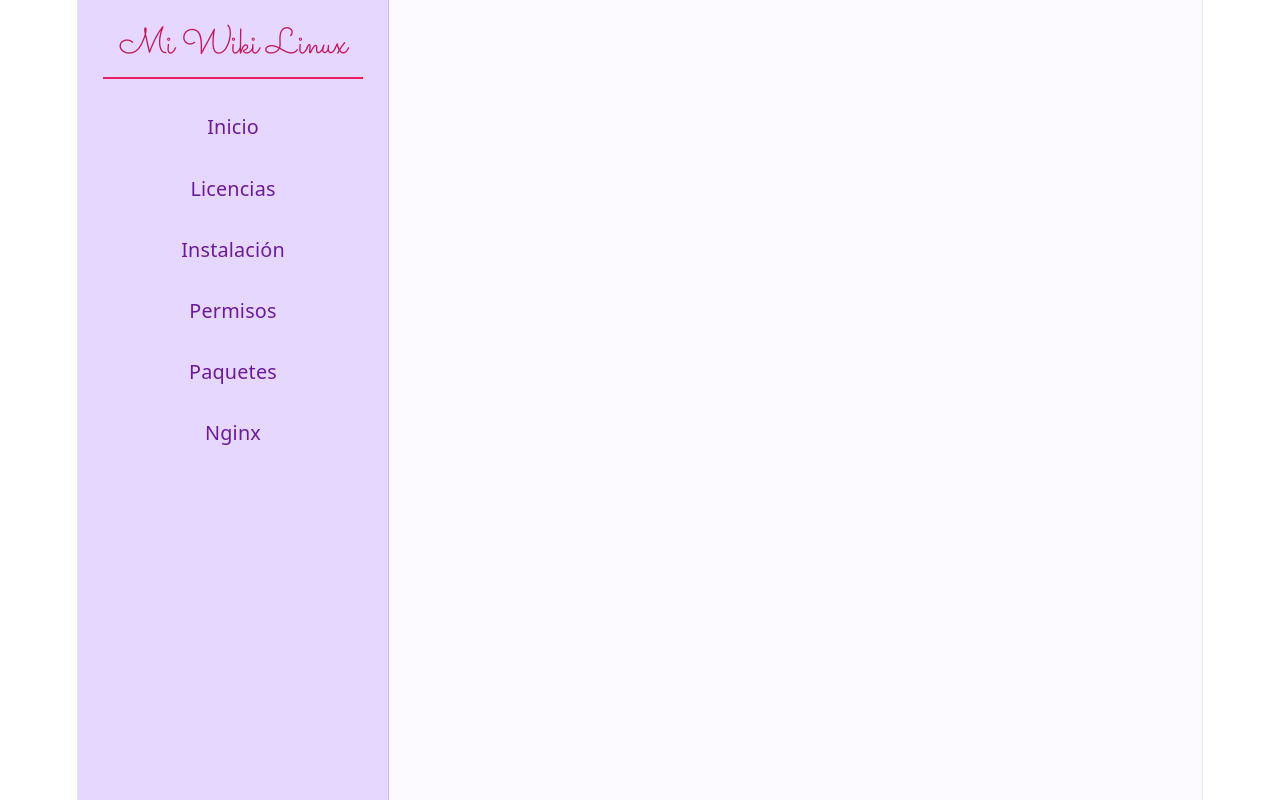
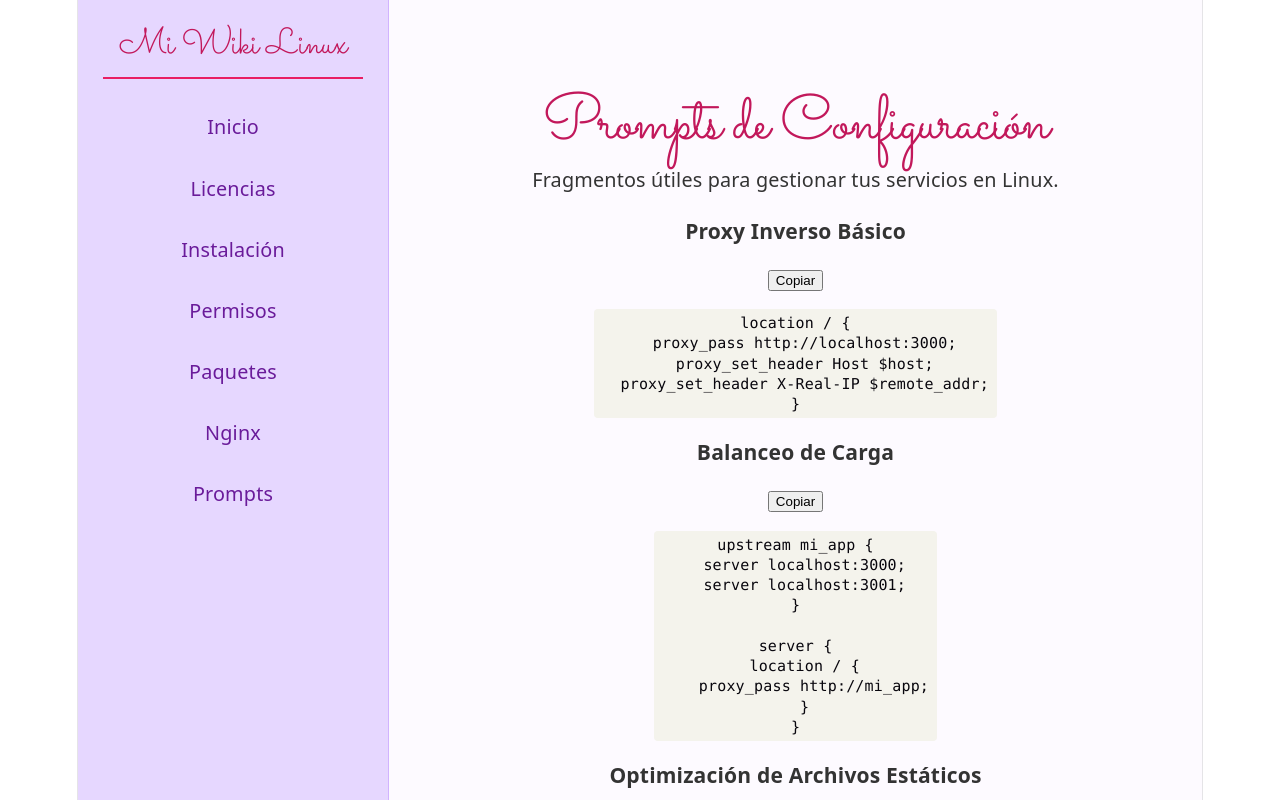
Before and after one commit to nicole-aranguiz/wikilnx_aranic, a React (Vite) app: page /prompts in a window 1280 px wide. Shown: the top 800 px of the page. Built offline with nearby package versions, Linux system fonts and the light colour scheme.

Commit message:
agregar sección de Prompts de configuración

```diff
--- a/src/App.jsx
+++ b/src/App.jsx
@@ -9,6 +9,7 @@ import Instalacion from './components/Instalacion.jsx';
 import Permisos from './components/Permisos.jsx';
 import Paquetes from './components/Paquetes.jsx';
 import Nginx from './components/Nginx.jsx';
+import Prompts from './components/Prompts.jsx';
 
 function App() {
   return (
@@ -25,6 +26,7 @@ function App() {
             <Link to="/permisos" className="nav-link">Permisos</Link>
             <Link to="/paquetes" className="nav-link">Paquetes</Link>
             <Link className="nav-link" to="/nginx">Nginx</Link>
+            <Link className="nav-link" to="/prompts">Prompts</Link>
           </nav>
         </aside>
 
@@ -37,6 +39,7 @@ function App() {
             <Route path="/permisos" element={<Permisos />} />
             <Route path="/paquetes" element={<Paquetes />} />
             <Route path="/nginx" element={<Nginx />} />
+            <Route path="/prompts" element={<Prompts />} />
           </Routes>
         </main>
 
--- /dev/null
+++ b/src/components/Prompts.jsx
@@ -0,0 +1,69 @@
+import React, { useState } from 'react';
+
+const Prompts = () => {
+  const [copiadoId, setCopiadoId] = useState(null);
+
+  const prompts = [
+    {
+      id: 1,
+      titulo: 'Proxy Inverso Básico',
+      categoria: 'Proxy',
+      codigo: `location / {
+  proxy_pass http://localhost:3000;
+  proxy_set_header Host $host;
+  proxy_set_header X-Real-IP $remote_addr;
+}`
+    },
+    {
+      id: 2,
+      titulo: 'Balanceo de Carga',
+      categoria: 'Infraestructura',
+      codigo: `upstream mi_app {
+  server localhost:3000;
+  server localhost:3001;
+}
+
+server {
+  location / {
+    proxy_pass http://mi_app;
+  }
+}`
+    },
+    {
+      id: 3,
+      titulo: 'Optimización de Archivos Estáticos',
+      categoria: 'Rendimiento',
+      codigo: `location ~* \\.(jpg|jpeg|png|gif|ico|css|js)$ {
+  expires 30d;
+  add_header Cache-Control "public, no-transform";
+}`
+    }
+  ];
+
+  const copiarAlPortapapeles = (codigo, id) => {
+    navigator.clipboard.writeText(codigo);
+    setCopiadoId(id);
+    setTimeout(() => setCopiadoId(null), 2000);
+  };
+
+  return (
+    <div className="content">
+      <h1>Prompts de Configuración</h1>
+      <p>Fragmentos útiles para gestionar tus servicios en Linux.</p>
+
+      {prompts.map((p) => (
+        <div key={p.id} className="card">
+          <div className="card-header">
+            <h3>{p.titulo}</h3>
+            <button onClick={() => copiarAlPortapapeles(p.codigo, p.id)}>
+              {copiadoId === p.id ? '¡Copiado!' : 'Copiar'}
+            </button>
+          </div>
+          <pre><code>{p.codigo}</code></pre>
+        </div>
+      ))}
+    </div>
+  );
+};
+
+export default Prompts;
```
